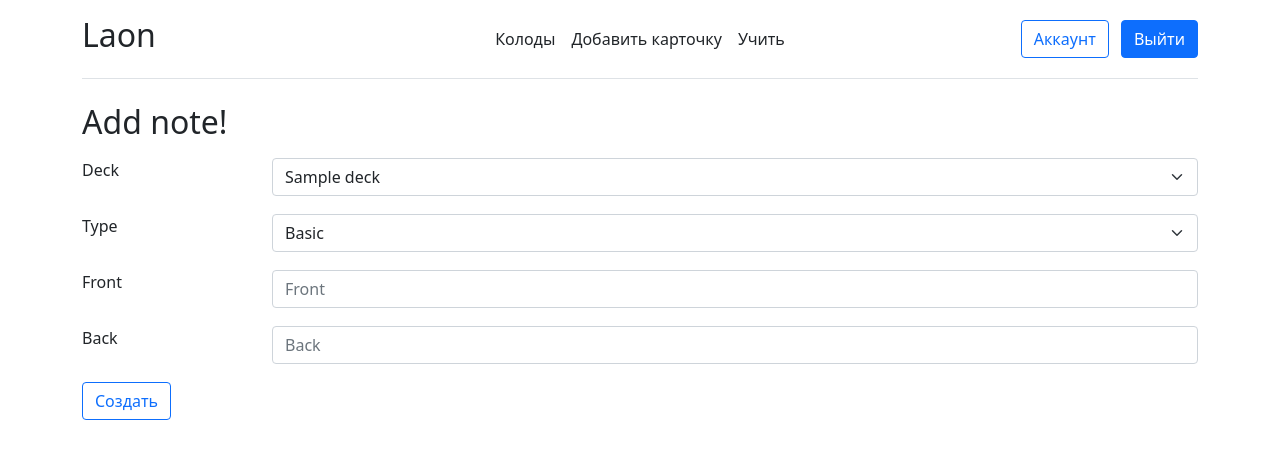
After one commit to ViktorVlasov/laon_app, a Flask app: template templates/add.html in a window 1280 px wide. The commit adds this page. Shown: the top 459 px of the page. Run offline with Flask 2, Linux system fonts and the light colour scheme; tables that the repository leaves empty hold one stand-in row (values such as "Sample post"); the template is opened without the code that fills it: values that come from a table or form of the project are taken from there, most other values are stand-ins (such as "Sample title", 1, 10 or a date in 2020).

Commit message:
add notes block - html, form, model; add trigger for logging in bd

```diff
--- a/app.py
+++ b/app.py
@@ -96,6 +96,41 @@ def delete():
         # return "test"
         return redirect(url_for('decks'))
 
+@app.route("/add", methods=['GET', 'POST'])
+def add():
+    if not current_user.is_authenticated:
+        flash('Please login', 'danger')
+        return redirect(url_for('login'))
+
+    note_form = NoteForm()
+    user_id = int(current_user.get_id())
+
+    if (request.method == "POST") and note_form.validate_on_submit():
+        # get data from request and fill the field
+        front = note_form.front.data
+        back = note_form.back.data
+        deck_name = request.form.get('deck_name')
+        deck_id = Deck.query.filter_by(deck_name=deck_name).first().id
+        type_note = request.form.get('type_note')
+        date = None
+        # print(f"front={front}, back={back}, deck_id={deck_id}, type_note={type_note}, date={date}")
+
+        # add note to db
+        note_object = Note(front=front, back=back, deck_id=deck_id, type_note=type_note, repeat_date=date)
+        db.session.add(note_object)
+        db.session.commit()
+        flash(f'Note for {deck_name} created.', 'success')
+        # return render_template("add.html", form=note_form)
+
+    user_decks = [deck.deck_name for deck in User.query.get(user_id).decks]
+
+    # Способ отобразить колоды
+    # print(User.query.get(3).decks[0].deck_name)
+    # return render_template("decks.html", form=deck_form, user_decks=user_decks)
+
+    return render_template("add.html", form=note_form, user_decks=user_decks)
+
+
 @app.route("/logout", methods=['GET'])
 def logout():
 
@@ -105,5 +140,6 @@ def logout():
     return redirect(url_for('login'))
 
 
+
 if __name__ == '__main__':
     app.run(debug=True)
--- /dev/null
+++ b/templates/add.html
@@ -0,0 +1,68 @@
+{% from 'field-macro.html' import displayField %}
+{% from 'nav-macro.html' import displayNav %}
+{% extends "prelogin-layout.html" %}
+
+{% block title %}Decks {% endblock %}
+
+{% block content %}
+    {{ displayNav() }}
+    <div class="container justify-content-md-center">
+        <h2>Add note!</h2>
+
+        <form class="mt-3 justify-content-md-left" action="{{ url_for('add') }}", method="POST">
+
+            <div class="row mt-3">
+                <div class="col-2 themed-grid-col">
+                    <p>Deck</p>
+                </div>
+                <div class="col-10 themed-grid-col">
+                    <select name="deck_name" class="form-select" aria-label="Default select example">
+<!--                        <option selected>Open this decks menu</option>-->
+                        {% for deck in user_decks %}
+                            <option value={{deck}}>{{deck}}</option>
+                        {% endfor %}
+                    </select>
+                </div>
+            </div>
+
+            <div class="row mt-3">
+                <div class="col-2 themed-grid-col">
+                    <p>Type</p>
+                </div>
+                <div class="col-10 themed-grid-col">
+                    <select name="type_note" class="form-select" aria-label="Default select example 2">
+                        <option value="Basic">Basic</option>
+                        <option value="test">test</option>
+                    </select>
+                </div>
+            </div>
+
+            <div class="row mt-3">
+                <div class="col-2 themed-grid-col">
+                    <p>Front</p>
+                </div>
+                <div class="col-10 themed-grid-col">
+                    <input autocomplete="off" class="form-control" id="front" maxlength="200" minlength="1" name="front" placeholder="Front" required="" type="text" value="">
+                </div>
+            </div>
+
+            <div class="row mt-3">
+                <div class="col-2 themed-grid-col">
+                    <p>Back</p>
+                </div>
+                <div class="col-10 themed-grid-col">
+                    <input autocomplete="off" class="form-control" id="back" maxlength="200" minlength="1" name="back" placeholder="Back" required="" type="text" value="">
+                </div>
+            </div>
+
+            <div class="col-4 mt-3 themed-grid-col">
+                <div class="form-group">
+                    <input type="submit" value="Создать" class="btn btn-outline-primary">
+                </div>
+            </div>
+            {{ form.csrf_token }}
+
+        </form>
+    </div>
+
+{% endblock %}
--- a/templates/decks.html
+++ b/templates/decks.html
@@ -10,7 +10,6 @@
         <h2>Decks!</h2>
         <p>All your decks:</p>
         <div class="container-fluid">
-            {# в цикле проходимся по контексту `context.users` #}
             {% for deck in user_decks %}
             <div class="row border-bottom">
                 <div class="col-8 my-auto">{{ deck }}</div>
--- a/templates/nav-macro.html
+++ b/templates/nav-macro.html
@@ -7,7 +7,7 @@
 
                 <ul class="nav col-12 col-md-auto mb-2 justify-content-center mb-md-0">
                     <li><a href={{url_for('decks')}} class="nav-link px-2 link-dark">Колоды</a></li>
-                    <li><a href="#" class="nav-link px-2 link-dark">Добавить карточку</a></li>
+                    <li><a href={{url_for('add')}} class="nav-link px-2 link-dark">Добавить карточку</a></li>
                     <li><a href="#" class="nav-link px-2 link-dark">Учить</a></li>
                 </ul>
 
--- a/wtform_fields.py
+++ b/wtform_fields.py
@@ -42,10 +42,19 @@ class LoginForm(FlaskForm):
 
 
 class DeckForm(FlaskForm):
-    """ Form for create deck"""
+    """ Form for create deck """
 
-    deck_name = StringField('deck_name', validators=[InputRequired(message="Username required"), Length(min=1, max=25, message="Username must be between 1 and 25 characters")])
+    deck_name = StringField('deck_name', validators=[InputRequired(message="Deck name required"), Length(min=1, max=25, message="Deck name must be between 1 and 25 characters")])
     def validate_deck_name(self, deck_name):
         user_object = Deck.query.filter_by(deck_name=deck_name.data).first()
         if user_object:
             raise ValidationError("Deck name already exists. Select a different deck name.")
+
+
+class NoteForm(FlaskForm):
+    """ Form for create note """
+
+    # type = StringField('type', validators=[InputRequired(message="Type name required"), Length(min=1, max=20, message="Type must be between 1 and 20 characters")])
+    # deck_name = StringField('deck_name', validators=[InputRequired(message="Deck name required"), Length(min=1, max=25, message="Deck name must be between 1 and 25 characters")])
+    front = StringField('front', validators=[InputRequired(message="Front required"), Length(min=1, max=200, message="Front must be between 1 and 200 characters")])
+    back = StringField('back', validators=[InputRequired(message="Back required"), Length(min=1, max=200, message="Back must be between 1 and 200 characters")])
```
Also changed, not shown: models.py (+17 -1 lines).
